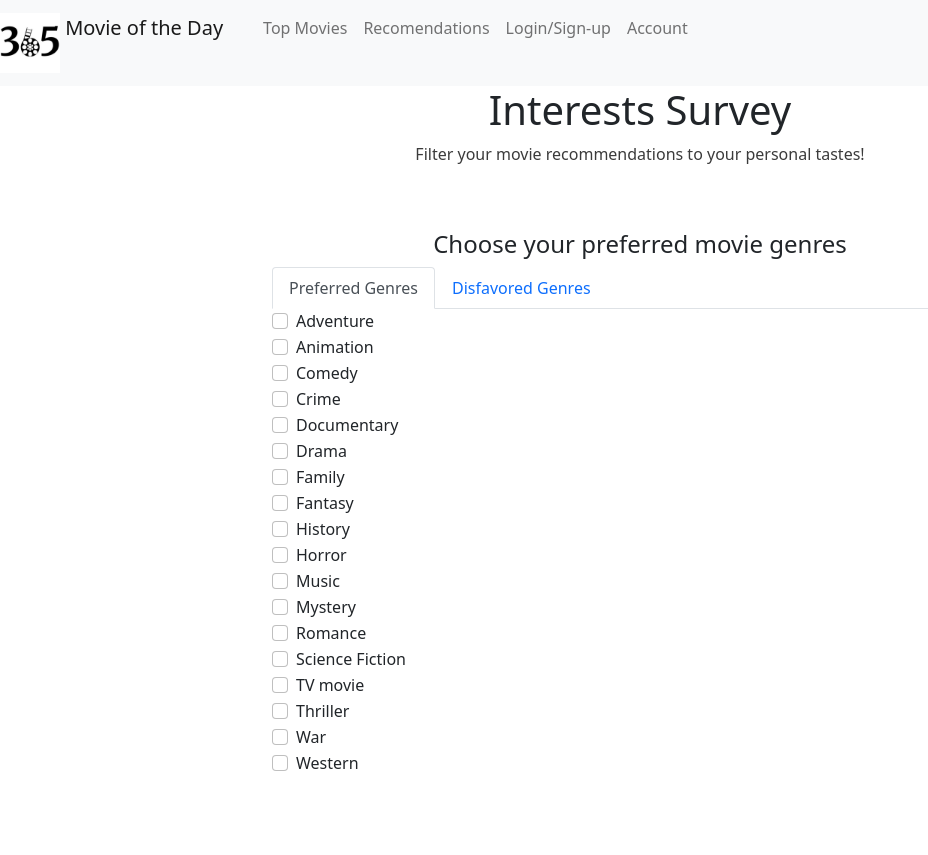
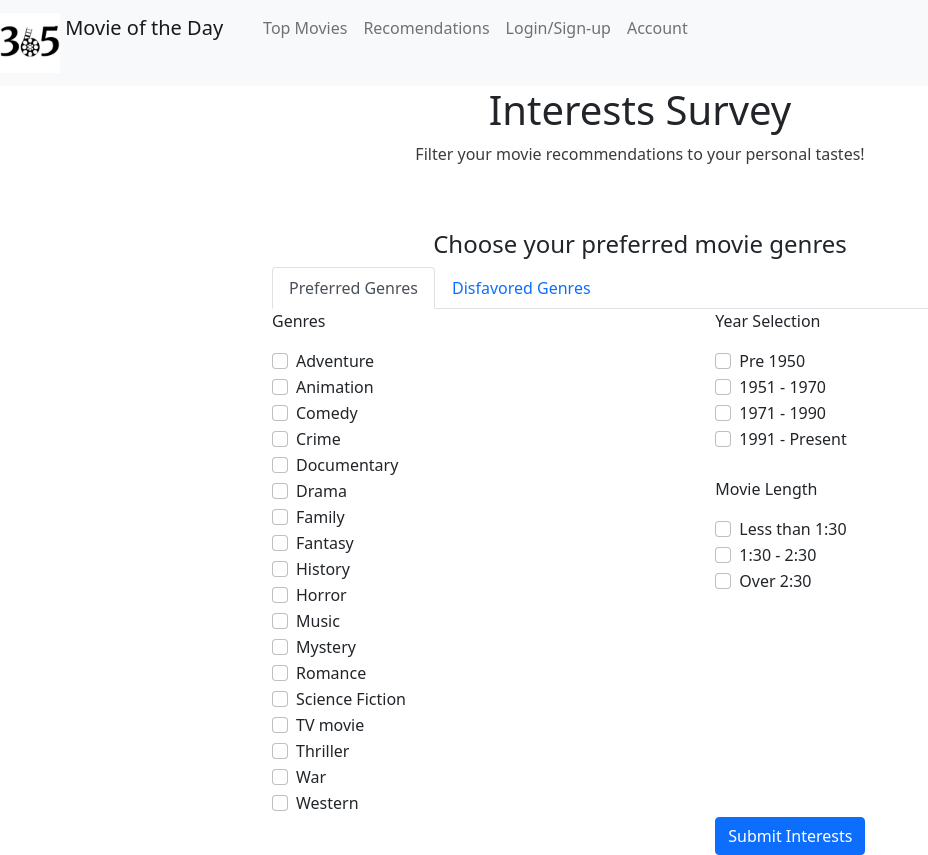
Before and after one commit to StephenMabry/CS230, an Angular app: page /Interests in a window 1280 px wide. Shown: the whole page, without its empty margins (0-928 px from the left). Before the commit the page ends 800 px from the top, so only its background shows below. Built offline with nearby package versions, Linux system fonts and the light colour scheme; what @angular/fire would draw is missing.

Commit message:
Continued making interests categories

```diff
--- a/src/app/Interests-Page/button-selections.component.css
+++ b/src/app/Interests-Page/button-selections.component.css
@@ -0,0 +1,3 @@
+.categories{
+    text-emphasis: bold;
+}
--- a/src/app/Interests-Page/button-selections.component.html
+++ b/src/app/Interests-Page/button-selections.component.html
@@ -1,3 +1,11 @@
+<div class="row">
+
+    <div class="col-3">
+
+        <p class="categories">
+            Genres
+        </p>
+
         <div class="form-check">
             <input class="form-check-input" type="checkbox" value="" id="flexCheckDefault">
             <label class="form-check-label" for="flexCheckDefault">
@@ -106,3 +114,79 @@
                 Western
             </label>
         </div>
+    </div>
+
+
+    <div class="col-4"></div>
+
+
+    <div class="col-3">
+        <p class="categories">
+            Year Selection
+        </p>
+
+        <div class="form-check">
+            <input class="form-check-input" type="checkbox" value="" id="flexCheckDefault">
+            <label class="form-check-label" for="flexCheckDefault">
+                Pre 1950
+            </label>
+        </div>
+
+        <div class="form-check">
+            <input class="form-check-input" type="checkbox" value="" id="flexCheckDefault">
+            <label class="form-check-label" for="flexCheckDefault">
+                1951 - 1970
+            </label>
+        </div>
+
+        <div class="form-check">
+            <input class="form-check-input" type="checkbox" value="" id="flexCheckDefault">
+            <label class="form-check-label" for="flexCheckDefault">
+                1971 - 1990
+            </label>
+        </div>
+
+        <div class="form-check">
+            <input class="form-check-input" type="checkbox" value="" id="flexCheckDefault">
+            <label class="form-check-label" for="flexCheckDefault">
+                1991 - Present
+            </label>
+        </div>
+
+        <br>
+
+        <p class="categories">
+            Movie Length
+        </p>
+
+        <div class="form-check">
+            <input class="form-check-input" type="checkbox" value="" id="flexCheckDefault">
+            <label class="form-check-label" for="flexCheckDefault">
+                Less than 1:30
+            </label>
+        </div>
+        <div class="form-check">
+            <input class="form-check-input" type="checkbox" value="" id="flexCheckDefault">
+            <label class="form-check-label" for="flexCheckDefault">
+                1:30 - 2:30
+            </label>
+        </div>
+        <div class="form-check">
+            <input class="form-check-input" type="checkbox" value="" id="flexCheckDefault">
+            <label class="form-check-label" for="flexCheckDefault">
+                Over 2:30
+            </label>
+        </div>
+    </div>
+</div>
+
+<div class="row">
+    <div class="col-3"></div>
+    <div class="col-4"></div>
+
+    <div class="col-3">
+        <button class="btn btn-primary" type="submit">
+            Submit Interests
+        </button>
+    </div>
+</div>
```
Lines whose indentation alone changed are shown as unchanged.
